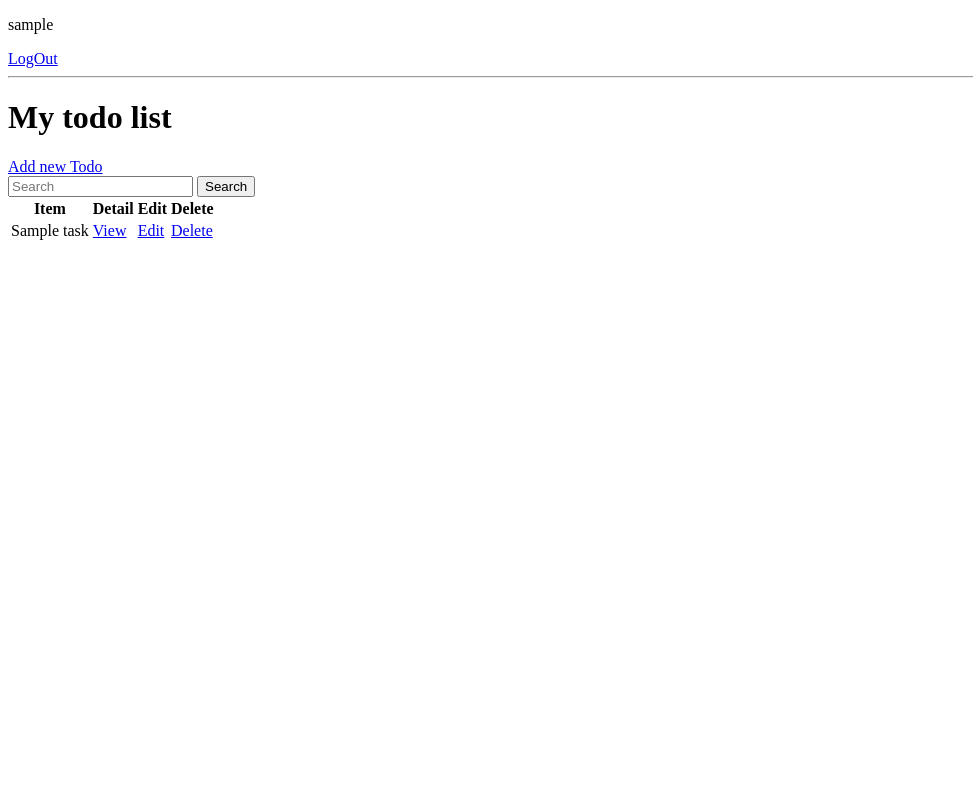
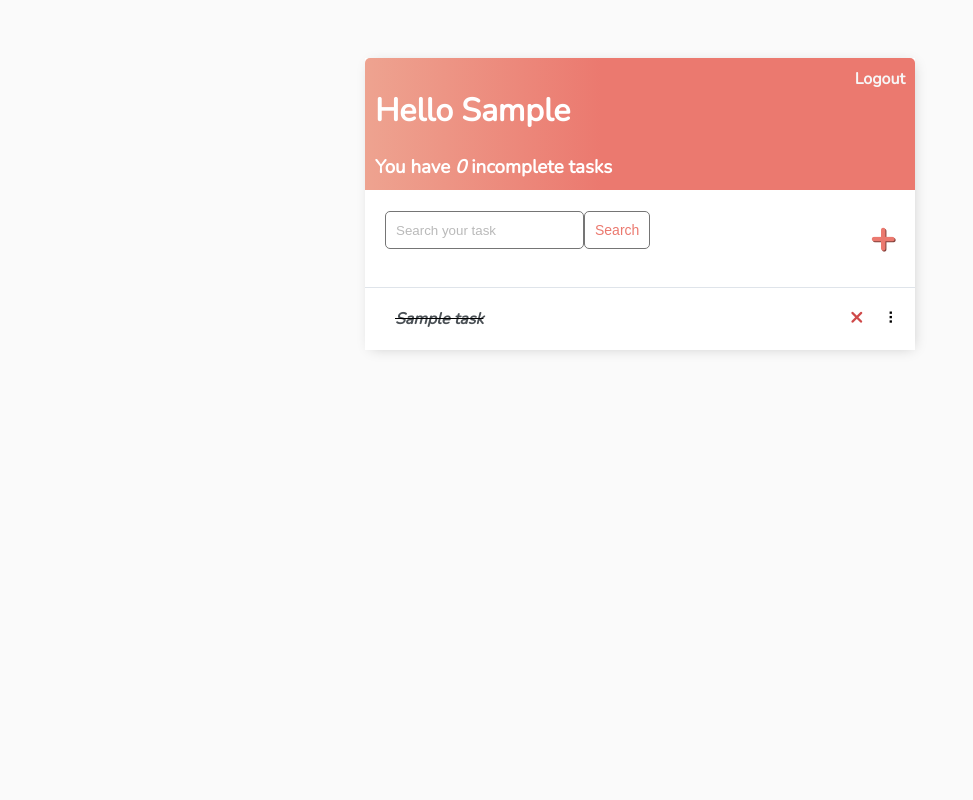
Before and after one commit to niyatip15/TodoList, a Django app: page / in a window 1280 px wide. Shown: the whole page, without its empty margins (0-973 px from the left). Run offline with Django 4.2, Linux system fonts and the light colour scheme; a user stored in the database is signed in; tables that the repository leaves empty hold one stand-in row (values such as "Sample post").

Commit message:
Styled all pages.

```diff
--- /dev/null
+++ b/todo/base/templates/base/index.html
@@ -0,0 +1,27 @@
+{% load static %}
+<html lang="en">
+
+<head>
+    <meta charset="utf-8">
+
+
+    <meta http-equiv="X-UA-Compatible" content="IE=edge">
+    <title>To Do Items</title>
+    <meta name="description" content="">
+    <meta name="viewport" content="width=device-width, initial-scale=1">
+    <link rel="stylesheet" href="{%static 'css/custom.css' %}">
+    <link rel="preconnect" href="https://fonts.gstatic.com">
+    <link href="https://fonts.googleapis.com/css2?family=Nunito:wght@200&display=swap" rel="stylesheet">
+
+</head>
+
+<body>
+
+    <div class="container">
+        {% block content %} {% endblock content %}
+    </div>
+
+</body>
+
+
+</html>
--- a/todo/base/templates/base/task_detail.html
+++ b/todo/base/templates/base/task_detail.html
@@ -1,3 +1,6 @@
+{% extends 'base/index.html' %}
+{% block content %}
 <h1>
     {{data}}
 </h1>
+{% endblock content %}
--- a/todo/base/templates/base/tasks_list.html
+++ b/todo/base/templates/base/tasks_list.html
@@ -1,54 +1,50 @@
-<!DOCTYPE html>
-<html lang="en">
-<head>
-    <meta charset="UTF-8">
-    <meta name="viewport" content="width=device-width, initial-scale=1.0">
-    <title>To-do</title>
-</head>
-<body>
+{% extends 'base/index.html' %} {% block content %}
+
+<script src="https://cdn.jsdelivr.net/npm/sortablejs@latest/Sortable.min.js"></script>
+<div class="header-bar">
+    <div>
+        <h1>Hello {{request.user|title}}</h1>
+        <h3 style="margin:0">You have <i>{{count}}</i> incomplete task{{ count|pluralize:"s" }}</h3>
+    </div>
+
     {% if request.user.is_authenticated %}
-        <p>{{request.user}}</p>
-        <a href="{% url 'logout' %}">LogOut</a>
-    {%else%}
-        <a href="{% url 'login' %}">Login</a>
-    {%endif%}
-    <hr>
-    <h1>
-        My todo list
-    </h1>
-
-    <a href="{% url 'task-create' %}">Add new Todo</a>
-    <form action="" method="get">
-        <input type="text" name="search" id="" placeholder="Search" value="{{search_input}}">
-        <input type="submit" value="Search">
-    </form>
-    <table>
-        <tr>
-            <th>Item</th>
-            <th>Detail</th>
-            <th>Edit</th>
-            <th>Delete</th>
+    <a href="{% url 'logout' %}">Logout</a> {% else %}
+    <a href="{% url 'login' %}">Login</a> {% endif %}
+</div>
 
 
-        </tr>
-        {% for item in data %}
-        <tr>
-            <td>
-                {{item.title}}
-            </td>
-            <td>
-                <a href="{% url 'task' item.id %}">View</a>
-            </td>
-            <td>
-                <a href="{% url 'task-update' item.id %}">Edit</a>
-            </td>
-            <td>
-                <a href="{% url 'task-delete' item.id %}">Delete</a>
-            </td>
-        </tr>
-        {% empty %}
-            <h3>No items Found</h3>
-        {% endfor %}
-    </table>
-</body>
-</html>
+<div id="search-add-wrapper">
+    <form method="GET" style="display: flex;">
+        <input type='text' name='search' placeholder="Search your task" value="{{search_input}}">
+        <input class="button" type="submit" value='Search'>
+    </form>
+    <a id="add-link" href="{% url 'task-create' %}">&#x2b;</a>
+</div>
+
+
+
+
+<div id="tasklist" class="task-items-wrapper">
+    {% for task in data %}
+    <div class="task-wrapper" data-position="{{task.pk}}">
+        <div class="task-title">
+            {% if task.completed %}
+            <div class="task-completed-icon"></div>
+            <i><s><a href="{% url 'task-update' task.id %}">{{task}}</a></s></i> {% else %}
+            <div class="task-incompleted-icon"></div>
+            <a href="{% url 'task-update' task.id %}">{{task}}</a> {% endif %}
+        </div>
+        <div class="task-controls">
+            <a class="delete-link" href="{% url 'task-delete' task.id %}">&#215;</a>
+            <span class="handle">&nbsp;&#10247;</span>
+        </div>
+    </div>
+
+    {% empty %}
+    <div style="text-align: center; padding-bottom: 10px; line-height: 1em;">
+        <h3>No new tasks are created.</h3>
+        <h3>Create a <a style="text-decoration: none; color: #e53935;" href="{% url 'task-create' %}">New task</a> ! </h3>
+    </div>
+    {% endfor %}
+</div>
+{% endblock content %}
--- /dev/null
+++ b/todo/static/css/custom.css
@@ -0,0 +1,180 @@
+body {
+    background-color: #FAFAFA;
+    font-family: 'Nunito', sans-serif;
+    padding-top: 50px;
+}
+
+h1,
+h2,
+h3,
+h4,
+h5,
+h6,
+    {
+    font-family: 'Raleway', sans-serif;
+}
+
+a,
+p {
+    color: #4b5156
+}
+
+a {
+    font-weight: 600;
+}
+
+.container {
+    max-width: 550px;
+    margin: auto;
+    background-color: #fff;
+    -webkit-box-shadow: 2px 2px 13px -4px rgba(0, 0, 0, 0.21);
+    box-shadow: 2px 2px 13px -4px rgba(0, 0, 0, 0.21);
+}
+
+input {
+    outline: none;
+    border: none;
+}
+
+.header-bar {
+    display: flex;
+    justify-content: space-between;
+    color: #fff;
+    padding: 10px;
+    border-radius: 5px 5px 0 0;
+    background: linear-gradient(90deg, #EEA390 0%, #EB796F 43%, #EB796F 100%);
+}
+
+.header-bar a {
+    color: rgb(247, 247, 247);
+    text-decoration: none;
+}
+
+.task-wrapper {
+    display: flex;
+    align-items: center;
+    justify-content: space-between;
+    background-color: #fff;
+    border-top: 1px solid #dfe4ea;
+    overflow: hidden;
+}
+
+.task-title {
+    display: flex;
+    padding: 20px;
+}
+
+.task-title a {
+    text-decoration: none;
+    color: #4b5156;
+    margin-left: 10px;
+}
+
+.task-complete-icon {
+    height: 20px;
+    width: 20px;
+    background-color: rgb(105, 192, 105);
+    border-radius: 50%;
+}
+
+.task-incomplete-icon {
+    height: 20px;
+    width: 20px;
+    background-color: rgb(218, 218, 218);
+    border-radius: 50%;
+}
+
+.delete-link {
+    text-decoration: none;
+    font-weight: 900;
+    color: #cf4949;
+    font-size: 22px;
+    line-height: 0;
+    padding: 20px 0px;
+}
+
+/*Handle Classes*/
+
+.handle {
+    display: inline-block;
+    padding: 20px 16px;
+    cursor: grab;
+    user-select: none;
+}
+
+.handle:after,
+.handle:before {
+    display: block;
+    content: "";
+}
+
+.handle:active,
+.handle:active:before,
+.handle:active:after {
+    cursor: grabbing;
+}
+
+.dropArea {
+    background-color: #f1f2f6;
+    color: black;
+    border: #ced6e0 1px solid;
+}
+
+.selectedTask {
+    opacity: 0.6;
+}
+
+
+#add-link {
+    color: #EB796F;
+    text-decoration: none;
+    font-size: 42px;
+    text-shadow: 1px 1px #81413b;
+}
+
+#search-add-wrapper {
+    display: flex;
+    justify-content: space-between;
+    align-items: center;
+    padding: 20px;
+}
+
+@media screen and (max-width:320px) {
+    #search-add-wrapper {
+        padding: 10px;
+    }
+}
+
+input[type=text],
+input[type=password],
+textarea {
+    border: 1px solid #757575;
+    border-radius: 5px;
+    padding: 10px;
+    width: 90%;
+}
+
+label {
+    padding-top: 10px !important;
+    display: block;
+}
+
+::placeholder {
+    font-weight: 300;
+    opacity: 0.5;
+}
+
+.button {
+    border: 1px solid #757575;
+    background-color: #FFF;
+    color: #EB796F;
+    padding: 10px;
+    font-size: 14px;
+    border-radius: 5px;
+    cursor: pointer;
+    text-decoration: none;
+}
+
+.card-body {
+    padding: 20px;
+}
```
Also changed, not shown: todo/base/templates/base/login.html (+14 -7 lines), todo/base/templates/base/register.html (+25 -7 lines), todo/base/templates/base/task_delete.html (+17 -7 lines), todo/base/templates/base/tasks.html (+17 -6 lines), todo/todo/settings.py (+7 -0 lines).
